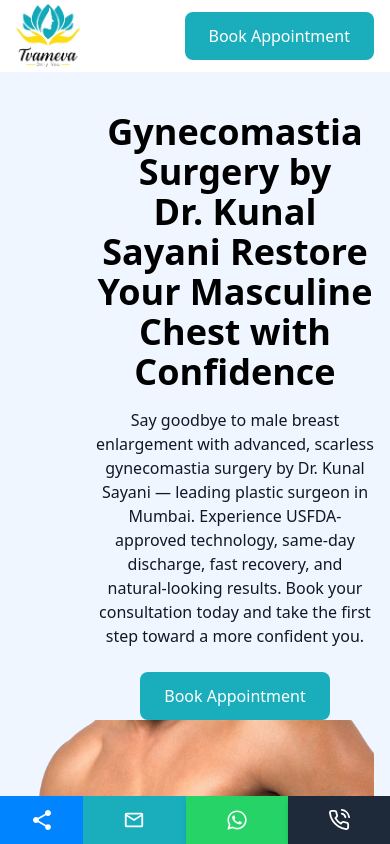
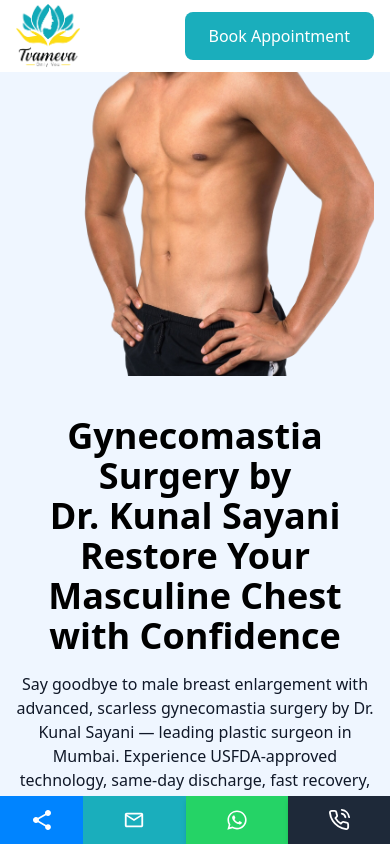
Before and after one commit to rajurao1106/gynaecomastia.drkunalsayani, a Next.js app: page / in a window 390 px wide. Shown: the top 844 px of the page. Built offline with nearby package versions, Linux system fonts and the light colour scheme.

Commit message:
commit changes

```diff
--- a/src/app/components/homepage/FAQSection.jsx
+++ b/src/app/components/homepage/FAQSection.jsx
@@ -90,7 +90,7 @@
         {/* Image Section */}
         <div className="relative w-full md:w-[485px] h-[300px] md:h-[461px] rounded-xl overflow-hidden shadow-lg">
           <Image
-            src={"/images/services/men/Gynaecomastia.jpeg"}
+            src={"/hero/gynecomastia.jpg"}
             alt="Clinic Image"
             layout="fill"
             objectFit="cover"
--- a/src/app/components/homepage/Hero.jsx
+++ b/src/app/components/homepage/Hero.jsx
@@ -6,9 +6,9 @@
   return (
     <div>
       {/* Hero Section */}
-      <section className="w-full flex justify-center max-lg:pt-28 items-center bg-blue-50 px-4 py-20 pt-22  text-center">
-        <div className="w-full flex flex-col lg:flex-row items-center justify-between max-w-[1500px] ">
-          <div className="text-left max-w-2xl max-lg:text-center pl-20">
+      <section className="w-full flex justify-center max-lg:pt-18 items-center bg-blue-50 px-4 py-20 pt-22   text-center">
+        <div className="w-full flex flex-col lg:flex-row items-center max-lg:flex-col-reverse max-lg:gap-10 justify-between max-w-[1500px] ">
+          <div className="text-left max-w-2xl max-lg:text-center pl-20 max-lg:pl-0">
             <h1 className="text-4xl md:text-5xl font-bold text-black mb-4">
               Gynecomastia Surgery by <br /> Dr. Kunal Sayani Restore Your Masculine Chest with Confidence
             </h1>
@@ -28,7 +28,7 @@
               alt="Hair Transplant"
               width={1000}
               height={1000}
-              className="object-cover rounded-xl w-full h-[29rem]"
+              className="object-cover rounded-xl w-full h-[29rem] max-lg:h-[19rem]"
             />
           </div>
         </div>
--- a/src/app/components/homepage/Knowledge.jsx
+++ b/src/app/components/homepage/Knowledge.jsx
@@ -14,7 +14,7 @@
 
   return (
     <section className="flex justify-center items-center flex-col">
-      <div className="w-full max-w-[1200px] flex flex-col items-center justify-center py-8">
+      <div className="w-full max-w-[1200px] flex flex-col items-center justify-center py-8 px-4">
         <div className="flex w-full max-lg:flex-col-reverse gap-10 max-w-[1300px] max-lg:justify-center max-lg:items-center">
           <div>
             <div>
```
